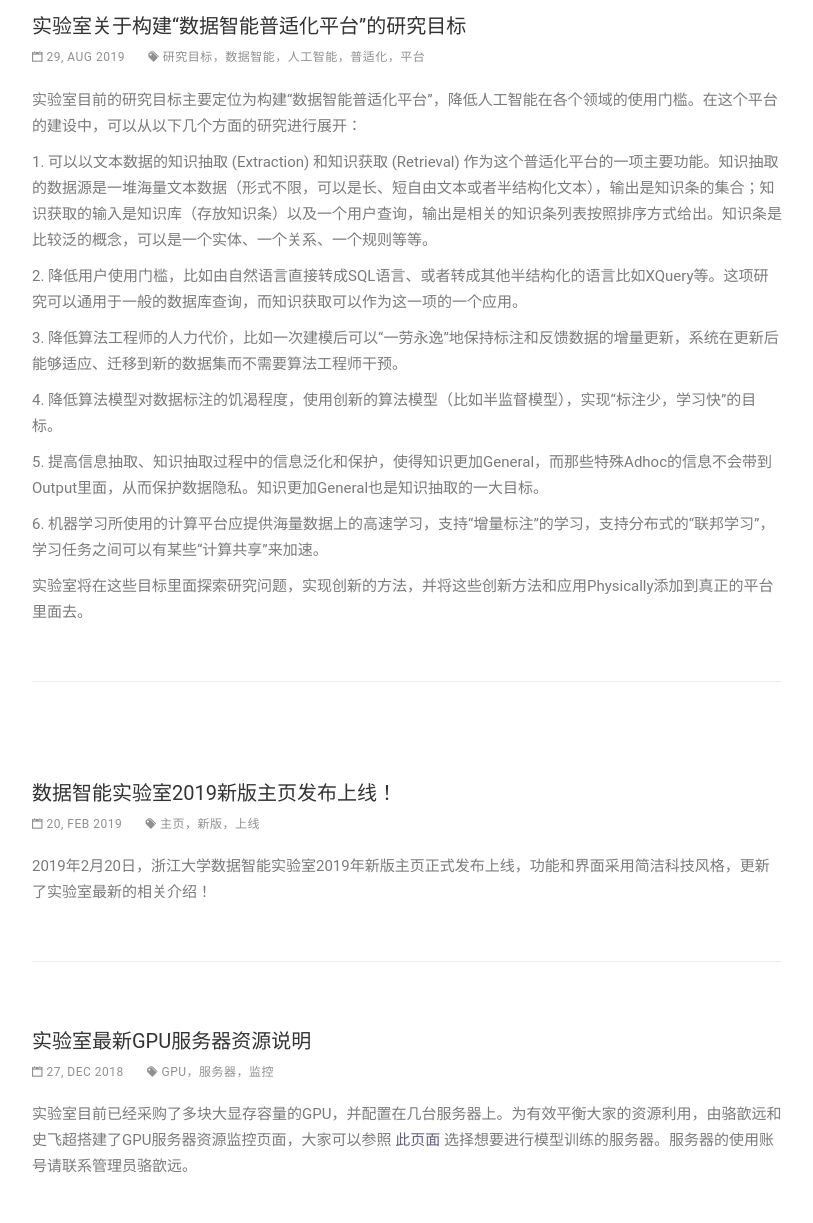
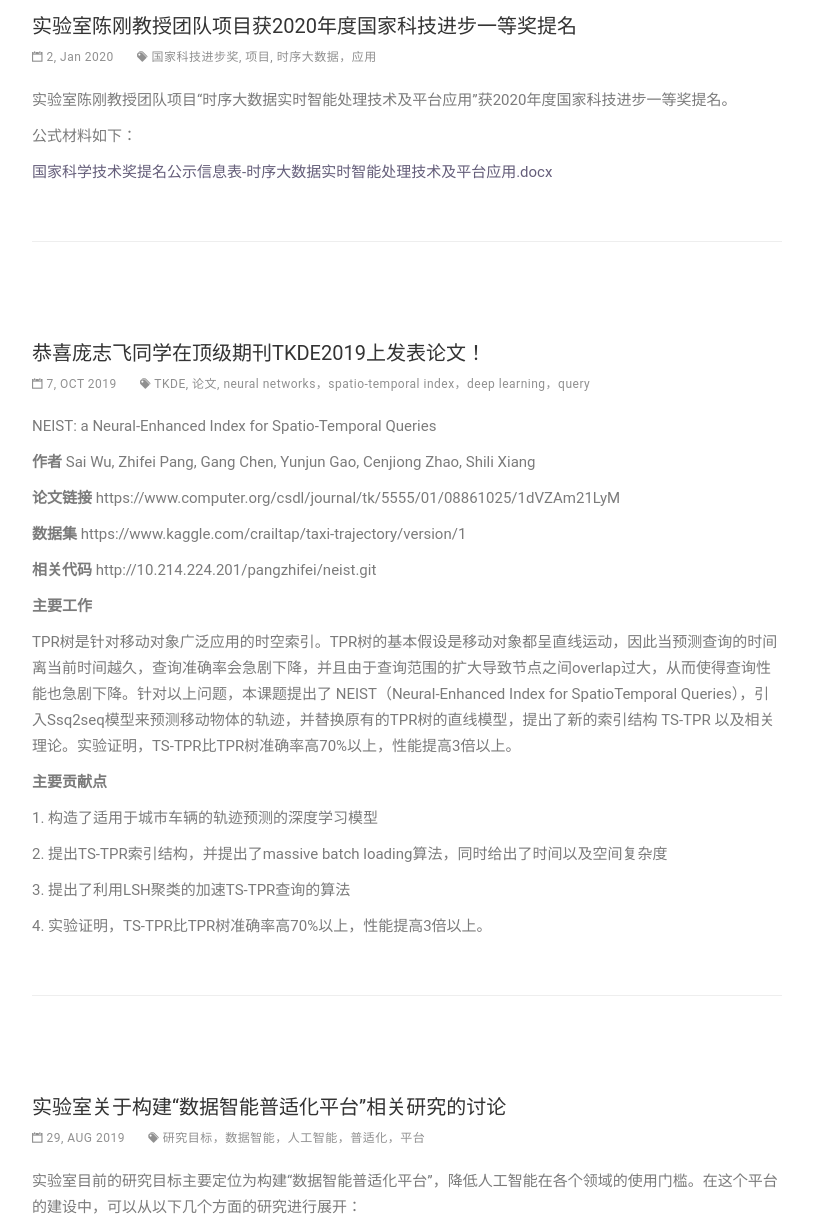
Before and after one commit to dilab-zju/dilab-zju.github.io, a plain HTML site: page news.html in a window 1280 px wide. Shown: the part 840-2063 px from the top of the page, without its empty margins (233-1046 px from the left). Drawn offline with nearby package versions, Linux system fonts and the light colour scheme; some packages are replaced by stand-ins of ours; a script that the page names is missing; files whose address does not match are found by name.

Commit message:
2020年度国家科技进步一等奖提名

```diff
--- a/news.html
+++ b/news.html
@@ -96,7 +96,61 @@
 	</div>
 	<br>
 	<br>
-	<h3 class="post-title">实验室关于构建“数据智能普适化平台”的研究目标</h3>
+	<h3 class="post-title">实验室陈刚教授团队项目获2020年度国家科技进步一等奖提名</h3>
+	<div class="post-meta">
+        <ul>
+          <li>
+            <i class="ion-calendar"></i> 2, Jan 2020
+          </li>
+          <li>
+           <i class="ion-pricetags"></i> 国家科技进步奖, 项目, 时序大数据，应用
+          </li>
+        </ul>
+    </div>
+	<div class="post-content">
+<p>实验室陈刚教授团队项目“时序大数据实时智能处理技术及平台应用”获2020年度国家科技进步一等奖提名。</p>
+<p>公式材料如下：</p>
+<p><a href="docs/国家科学技术奖提名公示信息表-时序大数据实时智能处理技术及平台应用.docx">国家科学技术奖提名公示信息表-时序大数据实时智能处理技术及平台应用.docx</a></p>
+		<p><br> </p>
+		<hr />
+	</div>
+	<p><br></p>
+
+        								<p><br></p>
+
+
+	<h3 class="post-title">恭喜庞志飞同学在顶级期刊TKDE2019上发表论文！</h3>
+	<div class="post-meta">
+        <ul>
+          <li>
+            <i class="ion-calendar"></i> 7, OCT 2019
+          </li>
+          <li>
+           <i class="ion-pricetags"></i> TKDE, 论文, neural networks，spatio-temporal index，deep learning，query
+          </li>
+        </ul>
+    </div>
+	<div class="post-content">
+<p>NEIST: a Neural-Enhanced Index for Spatio-Temporal Queries</p>
+<p><b>作者</b> Sai Wu, Zhifei Pang, Gang Chen, Yunjun Gao, Cenjiong Zhao, Shili Xiang</p>
+<p><b>论文链接</b> https://www.computer.org/csdl/journal/tk/5555/01/08861025/1dVZAm21LyM</p>
+<p><b>数据集</b> https://www.kaggle.com/crailtap/taxi-trajectory/version/1</p>
+<p><b>相关代码</b> http://10.214.224.201/pangzhifei/neist.git</p>
+<p><b>主要工作</b> </p>
+<p>TPR树是针对移动对象广泛应⽤的时空索引。TPR树的基本假设是移动对象都呈直线运动，因此当预测查询的时间 离当前时间越久，查询准确率会急剧下降，并且由于查询范围的扩大导致节点之间overlap过大，从而使得查询性能也急剧下降。针对以上问题，本课题提出了 NEIST（Neural-Enhanced Index for SpatioTemporal Queries），引入Ssq2seq模型来预测移动物体的轨迹，并替换原有的TPR树的直线模型，提出了新的索引结构 TS-TPR 以及相关理论。实验证明，TS-TPR比TPR树准确率高70%以上，性能提高3倍以上。</p>
+<p><b>主要贡献点</b> </p>
+<p>1. 构造了适用于城市车辆的轨迹预测的深度学习模型</p>
+<p>2. 提出TS-TPR索引结构，并提出了massive batch loading算法，同时给出了时间以及空间复杂度</p>
+<p>3. 提出了利用LSH聚类的加速TS-TPR查询的算法</p>
+<p>4. 实验证明，TS-TPR比TPR树准确率高70%以上，性能提高3倍以上。</p>
+		<p><br> </p>
+		<hr />
+	</div>
+	<p><br></p>
+
+        								<p><br></p>
+
+	<h3 class="post-title">实验室关于构建“数据智能普适化平台”相关研究的讨论</h3>
 	<div class="post-meta">
         <ul>
           <li>
@@ -122,8 +176,37 @@
 	<p><br></p>
 
         								<p><br></p>
+	<h3 class="post-title">恭喜王皓波同学在IJCAI2019上发表论文！</h3>
+	<div class="post-meta">
+        <ul>
+          <li>
+            <i class="ion-calendar"></i> JUL 2019
+          </li>
+          <li>
+           <i class="ion-pricetags"></i> IJCAI, 论文, Multi-Label Learning，Partial Label Learning，Manifold Learning，GBDT
+          </li>
+        </ul>
+    </div>
+	<div class="post-content">
+<p>Discriminative and Correlative Partial Multi-Label Learning</p>
+<p><b>作者</b> Haobo Wang, Weiwei Liu, Yang Zhao, Chen Zhang, Tianlei Hu and Gang Chen</p>
+<p><b>论文链接</b> https://www.ijcai.org/proceedings/2019/512</p>
+<p><b>数据集</b> http://mulan.sourceforge.net/datasets-mlc.html</p>
+<p><b>相关代码</b> http://10.214.224.201/whb/ijcai-2019-discriminative-and-correlative-partial-multi-label-leanring</p>
+<p><b>主要工作</b> </p>
+<p>偏多标签学习（Partial Multi-Label Learning, PML）假设每个样本关联了一个候选标签集，其中，有多个标签是真实标签。PML问题是多标签问题的一个弱监督学习形式，最大的两个挑战是消歧和提取多标签之间的相关性（对应Partial Label Learning和Multi-Label Learning）。</p>
+<p>本文提出的算法为两个阶段，在第一个阶段，我们假设特征空间和标签空间具有相同的流形结构。因此我们采用了局部线性嵌入算法得到了样本在标签空间的低维表示。特别的，我们在原LLE的目标函数中，加入了带有弱监督标签信息的约束。因此，第一阶段可以将逻辑标签值转化成数值标签，达到消除歧义的作用。</p>
+<p>完成数据集转化后，我们认为该数值化标记能够反应较为真实的标签信息。在第二阶段，我们要从数据集中学习得到一个多标签分类器。本文提出了一个基于GBDT的多标签算法。在GBDT的每个Boosting轮次，我们都使用前面学到的标签增强特征空间。由于每个弱分类器能够捕获一定的标签信息，因此，模型可以自动学习标签之间的相关性，达到更好的泛化性能。</p>
+<p><b>主要贡献点</b> </p>
+<p>1. 现有的算法主要关注消歧和提取相关性中的一个方面，而我们提出了一个双阶段的PML算法，有效解决了这个问题。</p>
+<p>2. 第一阶段的流形算法中，我们的约束是精心设计的，能够更好地学习得到良好的Confidence信息。</p>
+<p>3. 我们首次提出了基于特征增强的多标签GBDT回归算法。</p>
+		<p><br> </p>
+		<hr />
+	</div>
+	<p><br></p>
 
-
+        								<p><br></p>
 	<h3 class="post-title">数据智能实验室2019新版主页发布上线！</h3>
 	<div class="post-meta">
         <ul>
```
Also changed, not shown: 1 other file.
